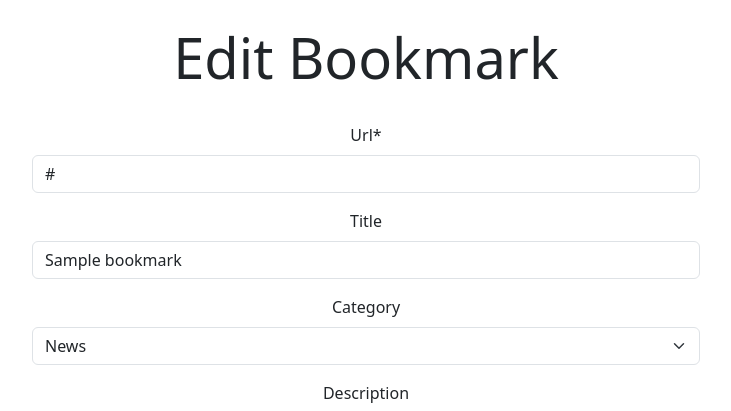
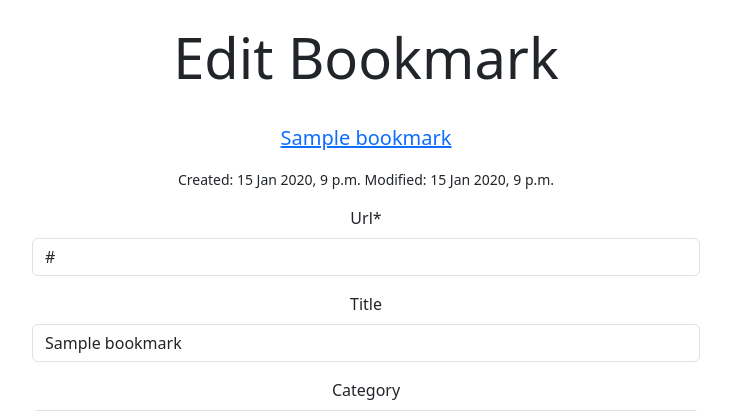
Before and after one commit to jamesflores/Bookmarks-AI, a Django app: page /app/edit/1/ in a window 1280 px wide. Shown: the part 56-467 px from the top of the page, without its empty margins (274-1005 px from the left). Run offline with Django 5.2, Linux system fonts and the light colour scheme; a user stored in the database is signed in; data comes from the database, SQL or seed files in the repository; tables that the repository leaves empty hold one stand-in row (values such as "Sample post"); some libraries are stand-ins or nearby versions.

Commit message:
add django-cors-headers add modified_at to Bookmark model tweak edit bookmark page

```diff
--- a/pages/admin.py
+++ b/pages/admin.py
@@ -4,7 +4,7 @@ from .models import *
 
 
 class BookmarkAdmin(admin.ModelAdmin):
-    list_display = ("url", "user", "title", "category", "notes", "created_at")
+    list_display = ("url", "user", "title", "category", "notes", "created_at", "modified_at")
     search_fields = ("title", "description", "summary", "notes")
 
 
--- a/pages/models.py
+++ b/pages/models.py
@@ -12,6 +12,7 @@ class Bookmark(models.Model):
     notes = models.TextField(blank=True, null=True)
     category = models.ForeignKey('Category', on_delete=models.CASCADE, blank=True, null=True)
     created_at = models.DateTimeField(auto_now_add=True)
+    modified_at = models.DateTimeField(auto_now=True, blank=True, null=True)
 
     def __str__(self):
         return self.url
--- a/requirements.txt
+++ b/requirements.txt
@@ -18,6 +18,7 @@ distro==1.9.0
 dj-database-url==2.1.0
 Django==5.0.2
 django-allauth==0.61.1
+django-cors-headers==4.3.1
 django-crispy-forms==2.1
 django-debug-toolbar==4.2.0
 django-recaptcha==4.0.0
--- a/templates/pages/edit.html
+++ b/templates/pages/edit.html
@@ -2,13 +2,20 @@
 {% load static %}
 {% load crispy_forms_tags %}
 
-{% block title %}Edit | Bookmarks AI{% endblock %}
+{% block title %}{{ bookmark.title|default:bookmark.url }} | Edit | Bookmarks AI{% endblock %}
 
 {% block content %}
 <div class="text-center mx-auto">
     <h1 class="display-4">Edit Bookmark</h1>
 </div>
 <div class="pricing-header px-3 py-3 pt-md-4 pb-md-4 mx-auto text-center">
+    <p class="lead">
+        <a href="{{ bookmark.url }}" target="_blank">{{ bookmark.title|default:bookmark.url }}</a>
+    </p>
+    <p class="small">
+        Created: {{ bookmark.created_at }}
+        Modified: {{ bookmark.modified_at }}
+    </p>
     <form method="post" action="{% url 'edit_bookmark' bookmark.id %}">
         {% csrf_token %}
         {{ form|crispy }}
```
Also changed, not shown: django_project/settings.py (+9 -0 lines), pages/migrations/0008_bookmark_modified_at.py (added).
